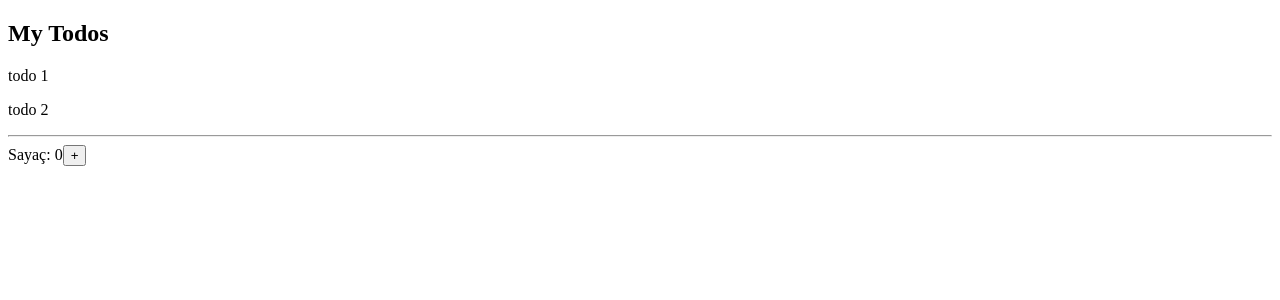
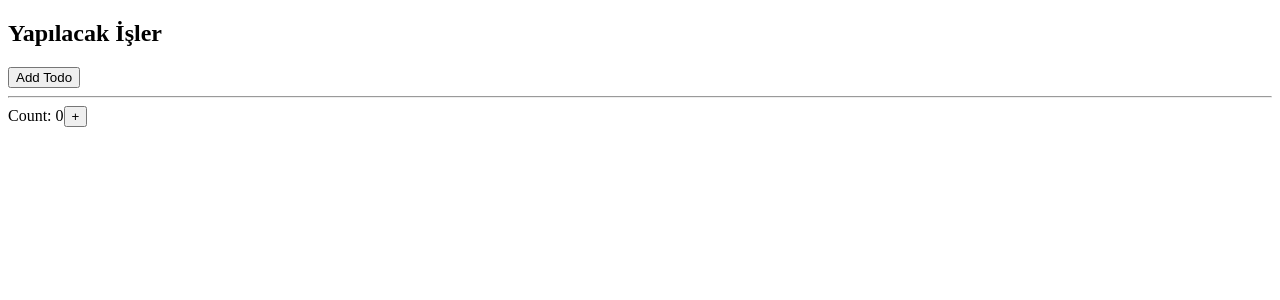
Before and after one commit to Melissacakil/hafta10, a React (Create React App) app: page / in a window 1280 px wide. Shown: the top 300 px of the page. Built offline with nearby package versions, Linux system fonts and the light colour scheme.

Commit message:
useCallBack örneği yapıldı.

```diff
--- a/src/App.js
+++ b/src/App.js
@@ -1,25 +1,28 @@
+import { useCallback, useState } from "react";
 import Todos from "./Todos";
-import { useState } from "react";
-import React from "react";
 
-function App() {
+const App = () => {
   const [count, setCount] = useState(0);
-  const [todos, setTodos] = useState(["todo 1", "todo 2"]);
+  const [todos, setTodos] = useState([]);
 
   const increment = () => {
     setCount((c) => c + 1);
   };
 
+  const addTodo = useCallback(() => {
+    setTodos((t) => [...t, "New Todo"]);
+  }, [todos]);
+
   return (
     <>
-      <Todos todos={todos} />
+      <Todos todos={todos} todoEkle={addTodo} />
       <hr />
       <div>
-        Sayaç: {count}
+        Count: {count}
         <button onClick={increment}>+</button>
       </div>
     </>
   );
-}
+};
 
 export default App;
--- a/src/Todos.jsx
+++ b/src/Todos.jsx
@@ -1,16 +1,19 @@
-import React from "react";
+import { memo } from "react";
 
-const Todos = ({ todos }) => {
+const Todos = ({ todos, todoEkle }) => {
   console.log("child render");
 
   return (
     <>
-      <h2>My Todos</h2>
+      <h2>Yapılacak İşler</h2>
+
       {todos.map((todo, index) => {
         return <p key={index}>{todo}</p>;
       })}
+
+      <button onClick={todoEkle}>Add Todo</button>
     </>
   );
 };
 
-export default React.memo(Todos);
+export default memo(Todos);
```
